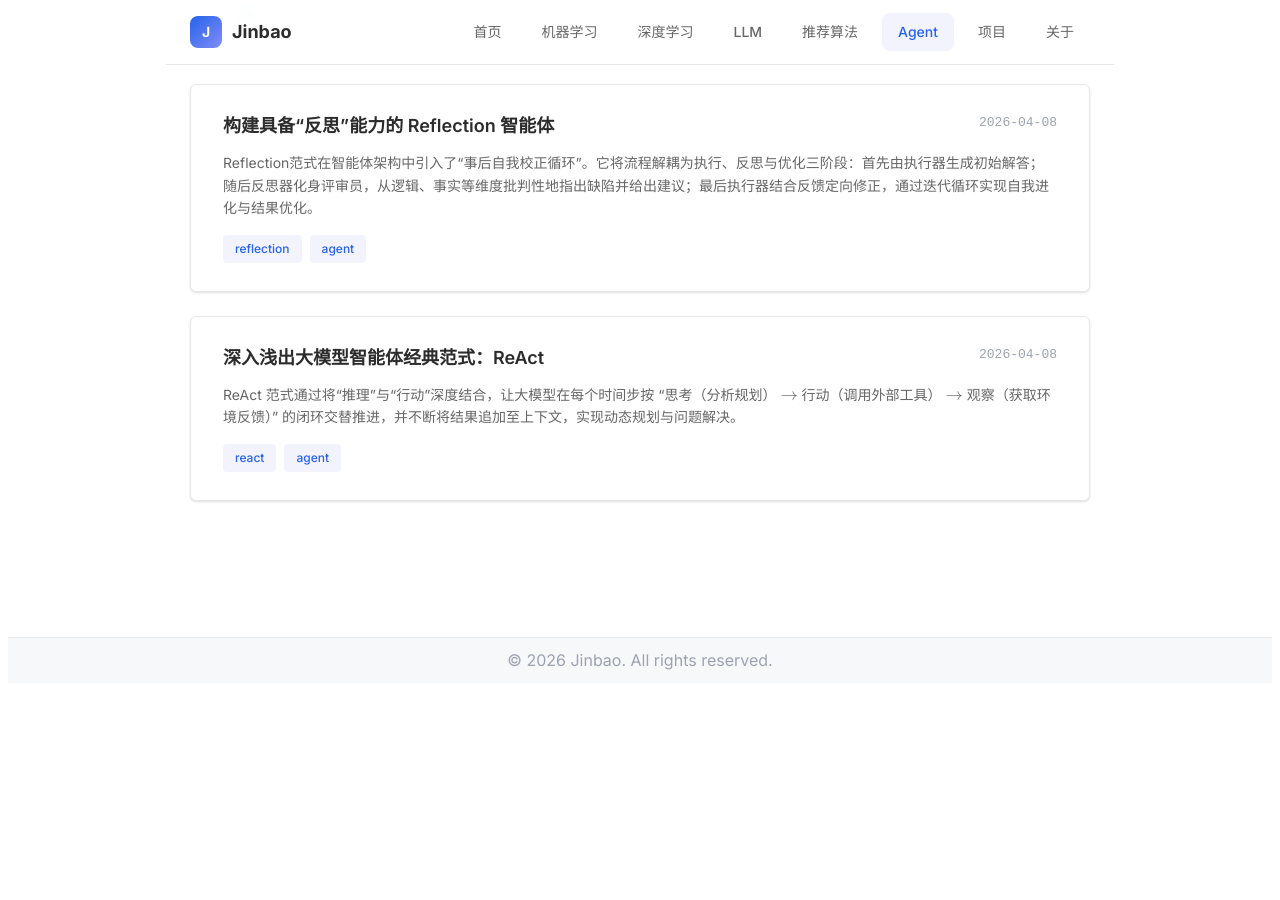
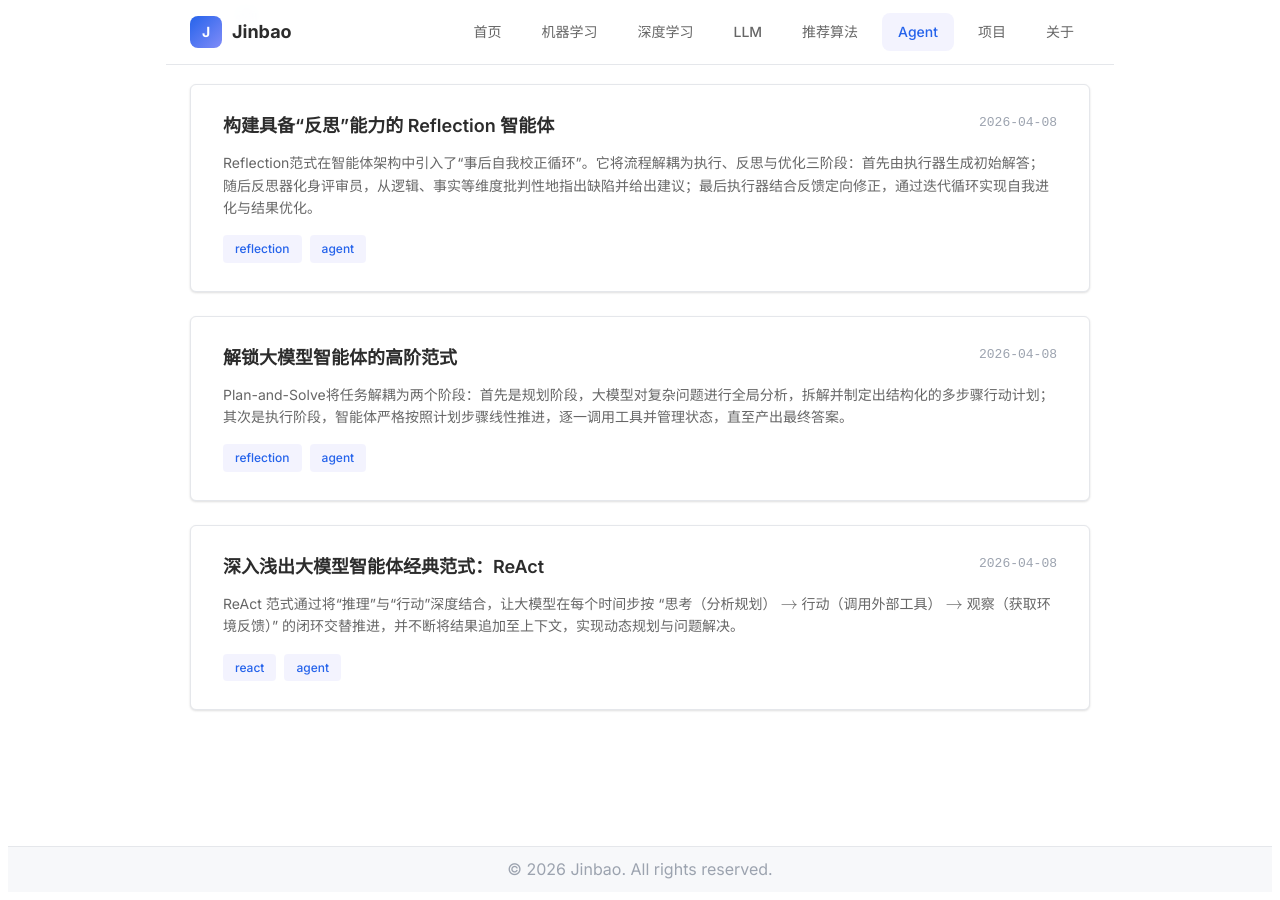
Before and after one commit to JinbaoSite/jinbaosite.github.io, a Jekyll site: the page built from agent/index.md, in a window 1280 px wide and 900 px high, scrolled down 571 px. Built offline with Jekyll 4.4.1, drawn with Linux system fonts in a browser that asks for light colours; formulas are drawn with MathJax 3; before the commit the page ends 1262 px from its top, so only the background shows below that.

Commit message:
Update index.md

```diff
--- a/agent/index.md
+++ b/agent/index.md
@@ -13,6 +13,11 @@ article-list:
     article-date: 2026-04-08
     article-desc: Reflection范式在智能体架构中引入了“事后自我校正循环”。它将流程解耦为执行、反思与优化三阶段：首先由执行器生成初始解答；随后反思器化身评审员，从逻辑、事实等维度批判性地指出缺陷并给出建议；最后执行器结合反馈定向修正，通过迭代循环实现自我进化与结果优化。
     article-tags: [reflection, agent]
+  - article-title: 解锁大模型智能体的高阶范式
+    article-url: /agent/reflection
+    article-date: 2026-04-08
+    article-desc: Plan-and-Solve将任务解耦为两个阶段：首先是规划阶段，大模型对复杂问题进行全局分析，拆解并制定出结构化的多步骤行动计划；其次是执行阶段，智能体严格按照计划步骤线性推进，逐一调用工具并管理状态，直至产出最终答案。
+    article-tags: [reflection, agent]
   - article-title: 深入浅出大模型智能体经典范式：ReAct
     article-url: /agent/react
     article-date: 2026-04-08
```
